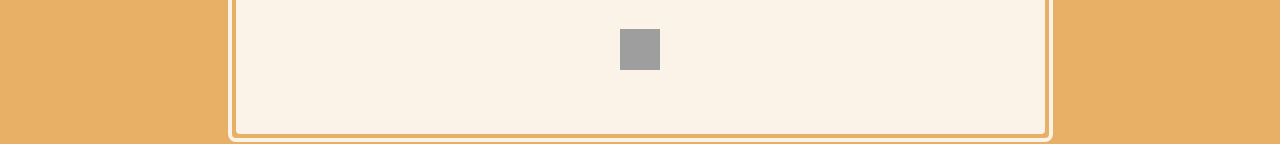
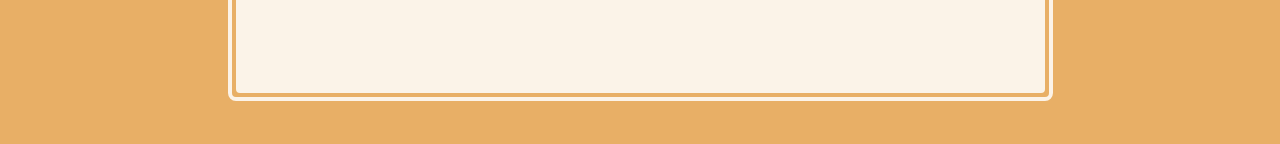
Before and after one commit to denizozbakir/Kal-Girisimcilik, a website: page store.html in a window 1280 px wide. Shown: the part 1295-1439 px from the top of the page. Drawn offline with Linux system fonts and the light colour scheme; grey boxes are pictures that could not be loaded.

Commit message:
sosyalmedya butonu kalmadı

```diff
--- a/store.html
+++ b/store.html
@@ -75,11 +75,6 @@
 <h2> kalgirisimcilik@gmail.com </h2>
     <br/>
 
-
- <a class='blur' href='https://twitter.com/kalgirisimcilik' rel='nofollow' target='_blank'><img alt='twitter' border='0' height='41' src='http://icons.iconarchive.com/icons/danleech/simple/128/twitter-icon.png' width='40'/></a>
-
-
-
               </p>
             </div>
           </div>
```
